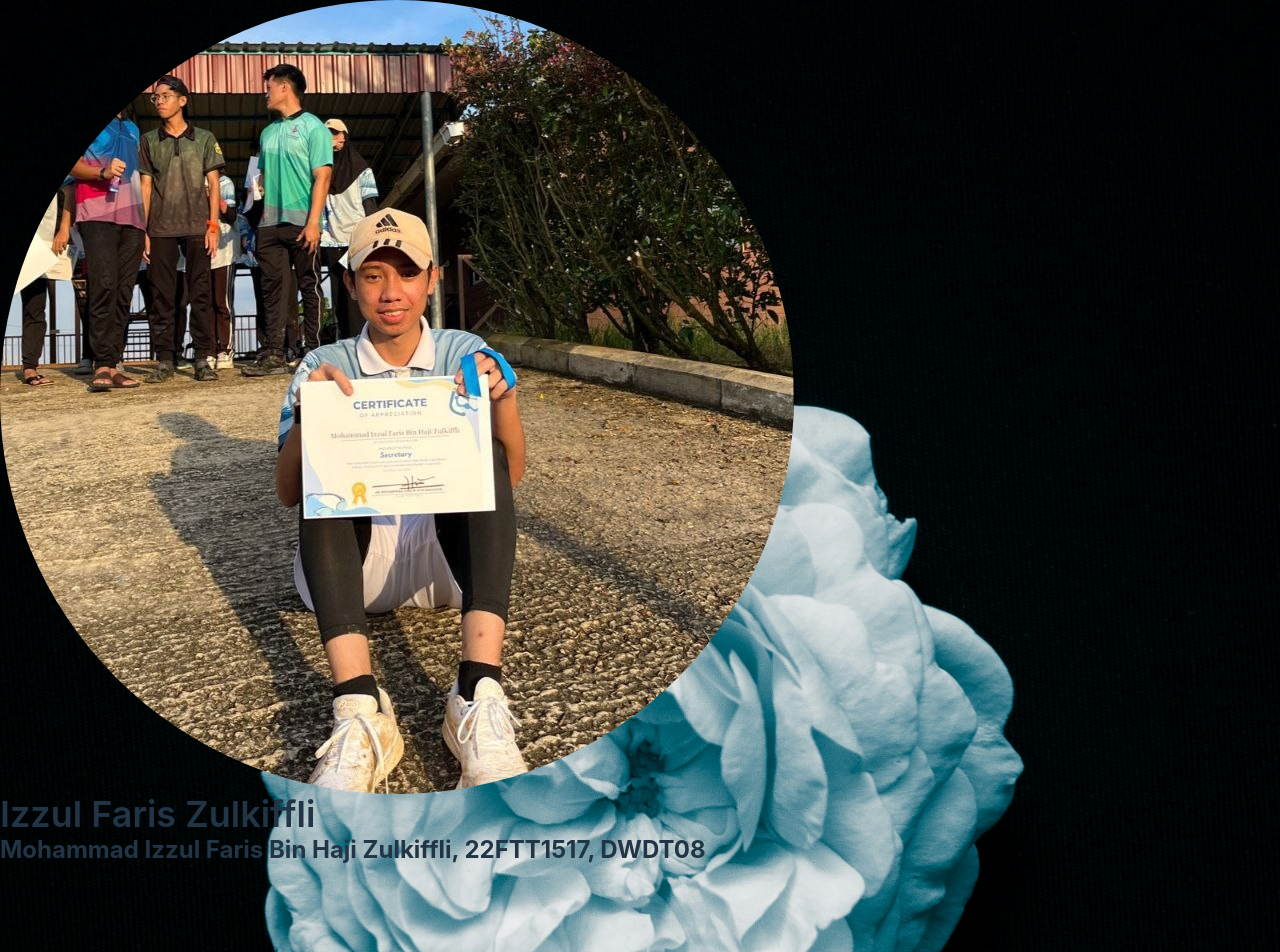
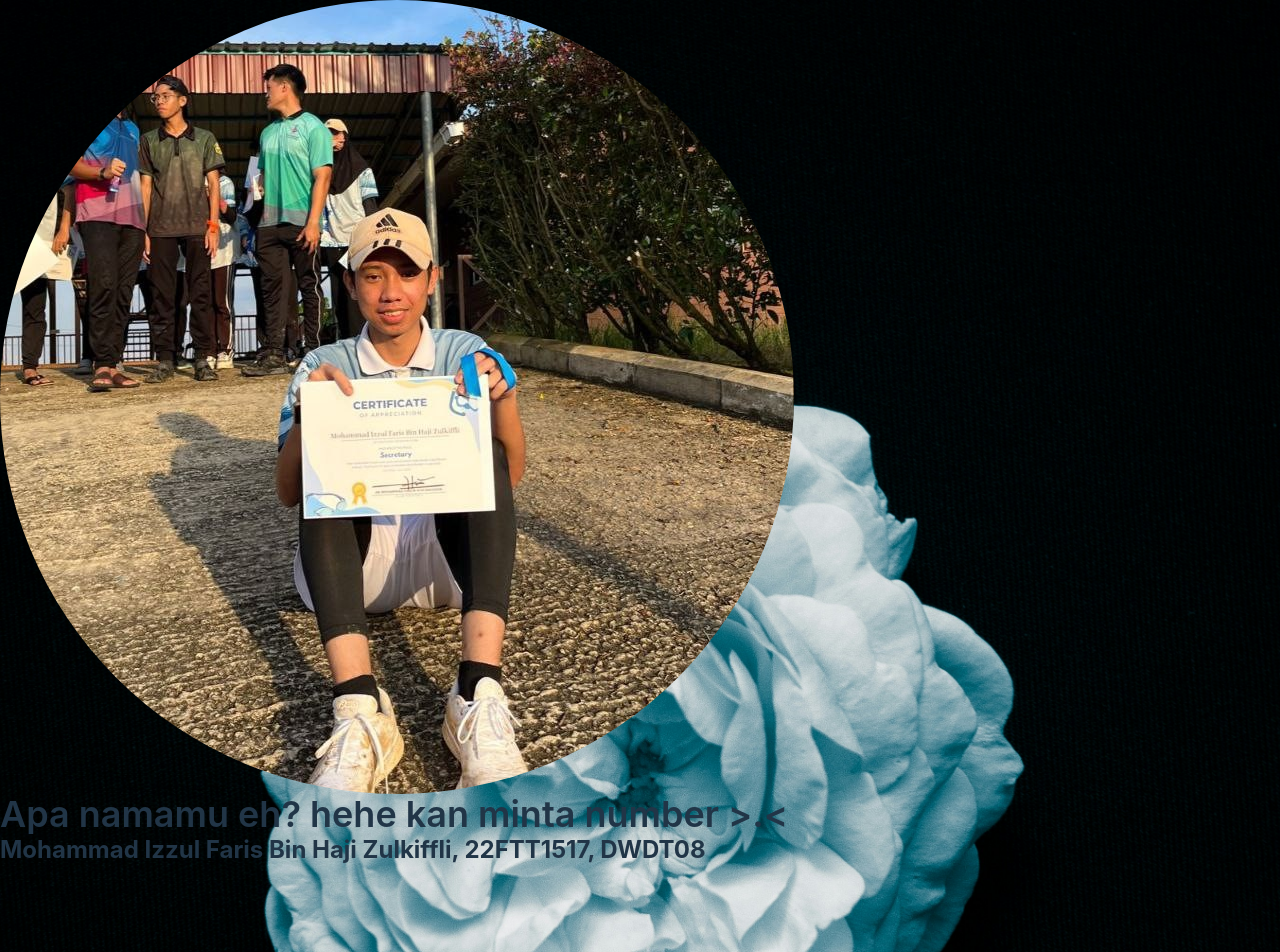
Before and after one commit to Kucheing/ASG03-Mid-assts-check-, a Vue app: page / in a window 1280 px wide. Shown: the top 952 px of the page. Built offline with nearby package versions, Linux system fonts and the light colour scheme.

Commit message:
see changes

```diff
--- a/src/App.vue
+++ b/src/App.vue
@@ -7,7 +7,7 @@ import HelloWorld from './components/HelloWorld.vue'
 <div class="flex-wrap md:flex" style="width:100%">
     <div>
   <img src="./assets/images/student.jpeg" class="align-center1 containerpic rounded-full w-auto h-auto logo object-cover border4r"/>
-  <h1 class="text-4xl font-semibold creamtext marg1 align-center1">Izzul Faris Zulkiffli</h1>
+  <h1 class="text-4xl font-semibold creamtext marg1 align-center1">Apa namamu eh? hehe kan minta number >.< </h1>
     </div>
     <div class="flex-grow">
   <h1 class="text-2xl align-center font-bold creamtext marg2 align-center1">Mohammad Izzul Faris Bin Haji Zulkiffli, 22FTT1517, DWDT08</h1>
```
